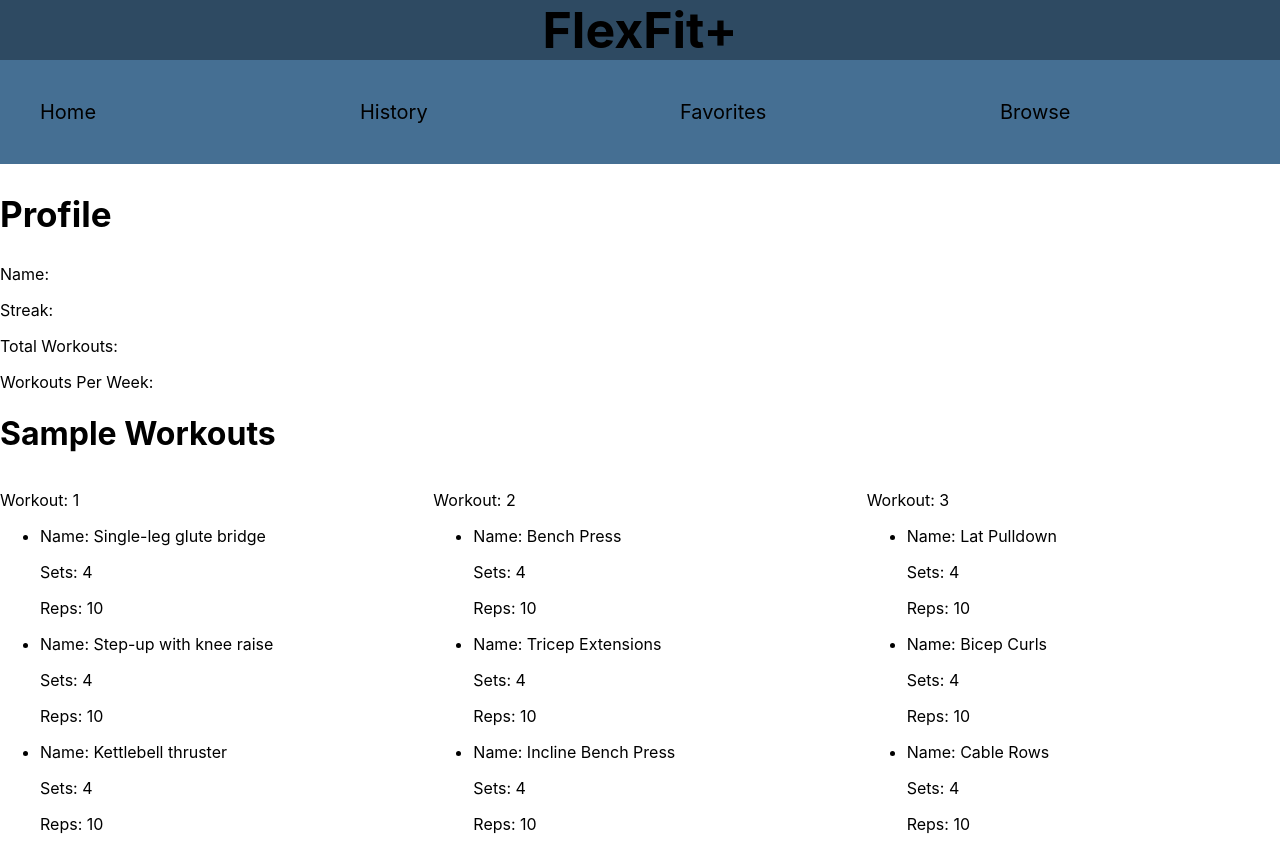
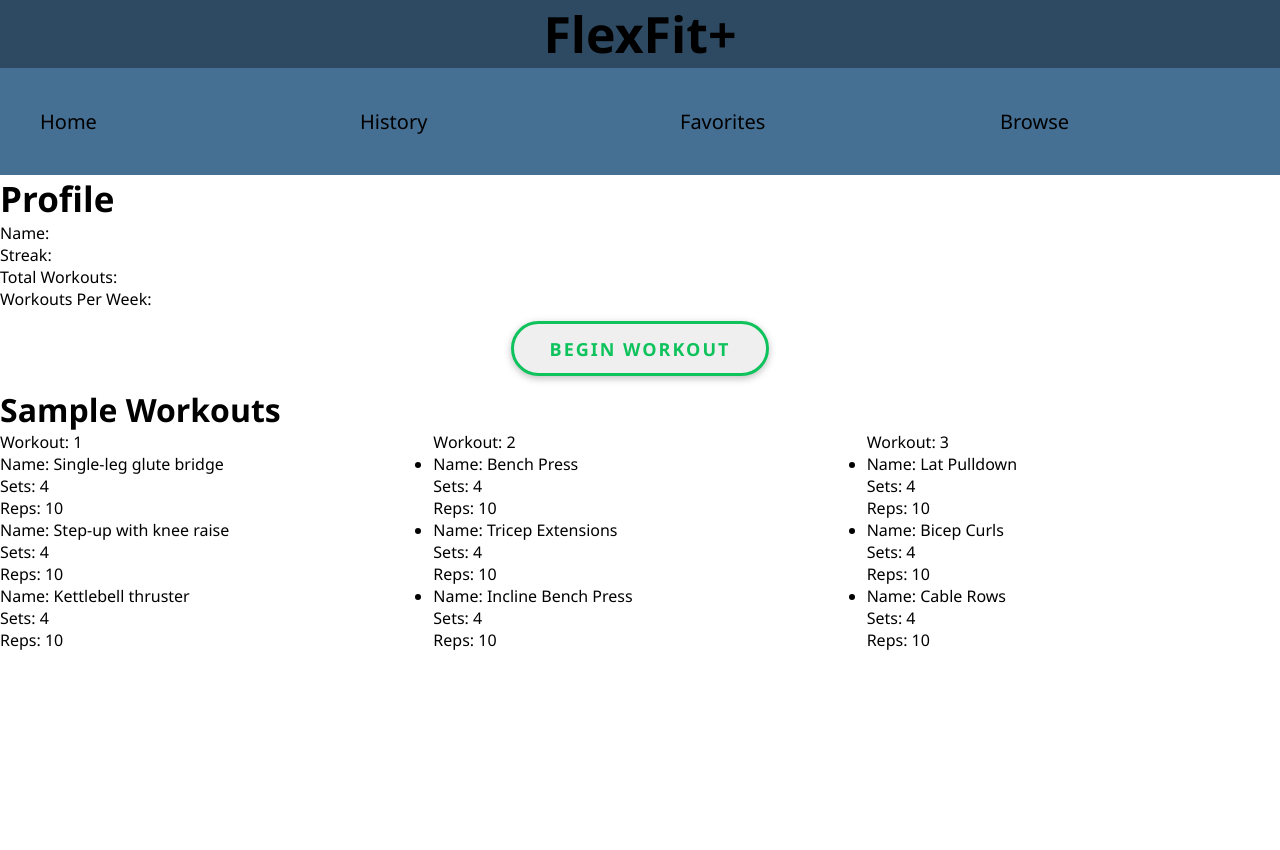
Before and after one commit to marckatz/exercises, a React (Create React App) app: page / in a window 1280 px wide. Shown: the top 850 px of the page. After the commit the page ends 800 px from the top, so only its background shows below. Built offline with nearby package versions, Linux system fonts and the light colour scheme.

Commit message:
modal addition

```diff
--- /dev/null
+++ b/src/components/Modal.js
@@ -0,0 +1,35 @@
+import React from 'react';
+
+const Modal = ({ open, onClose }) => {
+  if (!open) return null;
+  return (
+    <div onClick={onClose} className='overlay'>
+      <div
+        onClick={(e) => {
+          e.stopPropagation();
+        }}
+        className='modalContainer'
+      >
+        <div className='modalRight'>
+          <p className='closeBtn' onClick={onClose}>
+            X
+          </p>
+          <div className='content'>
+            <h1>Workout Started</h1>
+            <p>blah blah blah</p>
+          </div>
+          <div className='btnContainer'>
+            <button className='btnPrimary'>
+              <span className='bold'> End Workout</span>
+            </button>
+            <button className='btnOutline'>
+              <span className='bold'>Cancel Workout</span>
+            </button>
+          </div>
+        </div>
+      </div>
+    </div>
+  );
+};
+
+export default Modal;
--- a/src/components/Profile.js
+++ b/src/components/Profile.js
@@ -1,14 +1,27 @@
 import React from "react";
+import Modal from './Modal';
+import { useState} from "react"
 
 function Profile(){
+    const [openModal, setOpenModal] = useState(false);
     return (
         <div>
-            <h2 className="profile">Profile</h2>
-            <p>Name: </p>
-            <p>Streak: </p>
-            <p>Total Workouts:</p>
-            <p>Workouts Per Week: </p>
+            <div>
+                <h2 className="profile">Profile</h2>
+                <p>Name: </p>
+                <p>Streak: </p>
+                <p>Total Workouts: </p>
+                <p>Workouts Per Week: </p>
+            </div>
+            <div className= "button-div">
+                <button onClick={() => setOpenModal(true)} className="button-main" >Begin Workout</button>
+                <Modal
+                open={openModal}
+                onClose={() => setOpenModal(false)} />
+            </div>
+
         </div>
+
     )
 }
 
--- a/src/index.css
+++ b/src/index.css
@@ -49,3 +49,163 @@ code {
   border: none;
   margin: 0;
 }
+
+.button-main {
+  font-size: 18px;
+  letter-spacing: 2px;
+  text-transform: uppercase;
+  display: inline-block;
+  text-align: right;
+  font-weight: bold;
+  padding: 0.7em 2em;
+  border: 3px solid #0ec25c;
+  border-radius: 200px;
+  position: relative;
+  box-shadow: 0 2px 10px rgba(0, 0, 0, 0.16), 0 3px 6px rgba(0, 0, 0, 0.1);
+  color: #0ec25c;
+  text-decoration: none;
+  transition: 0.3s ease all;
+  z-index: -1;
+  width: 70%,30%;
+}
+
+.button-main:before {
+  transition: 0.5s all ease;
+  position: absolute;
+  top: 0;
+  left: 50%;
+  right: 50%;
+  bottom: 0;
+  opacity: 0;
+  content: '';
+  background-color: #0ec25c;
+  z-index: -1;
+  border-radius: 16px;
+}
+
+.button-main:hover, button:focus {
+  color: white;
+}
+
+.button-main:hover:before, button:focus:before {
+  transition: 0.5s all ease;
+  left: 0;
+  right: 0;
+  opacity: 1;
+}
+
+.button-main:active {
+  transform: scale(0.9);
+}
+
+.button-div{
+  text-transform: uppercase;
+  display: center;
+  display: top;
+  text-align: center;
+  font-weight: bold;
+  padding: 0.7em 2em;
+  position: relative
+
+}
+
+* {
+  margin: 0;
+  padding: 0;
+  font-family: 'Segoe UI', Tahoma, Geneva, Verdana, sans-serif;
+}
+
+/* Modal Button */
+.modalButton {
+  position: fixed;
+  top: 40%;
+  left: 50%;
+  transform: translate(-50%, -50%);
+  z-index: -1;
+  padding: 12px 24px;
+}
+
+
+/* Modal */
+.overlay {
+  /* background-color: rgba(0, 0, 0, 0.5); */
+  position: fixed;
+  width: 100%;
+  height: 100%;
+}
+
+.modalContainer {
+  max-width: 600px;
+  width: 100%;
+  position: fixed;
+  top: 50%;
+  left: 50%;
+  transform: translate(-50%, -50%);
+  display: flex;
+  background-color: #ffffff;
+  box-shadow: 0px 0px 18px 0px rgba(0, 0, 0, 0.75);
+  border-radius: 80px;
+}
+
+
+.modalRight {
+  width: 100%;
+}
+
+.closeBtn {
+  position: fixed;
+  top: 50px;
+  right: 50px;
+}
+
+.content {
+  display: flex;
+  flex-direction: column;
+  justify-content: center;
+  text-align: center;
+  margin-top: 3rem;
+  padding: 1rem 2rem;
+}
+
+.btnContainer {
+  display: flex;
+  padding:10rem 1rem;
+}
+.btnContainer button {
+  width: 100%;
+  margin: .5rem;
+  padding: 16px 0;
+  /* border: none; */
+  border: 1px solid #c60808;
+  /* color: #ffffff; */
+}
+
+.btnPrimary {
+  background-color: #e10606;
+  color: white;
+}
+
+.btnOutline {
+  /* background-color: #a76a99; */
+  background-color: white;
+  color: #1b2757;
+}
+
+.bold {
+  font-weight: 600;
+}
+
+@media screen and (max-width: 500px) {
+  .modalContainer {
+    flex-direction: column;
+    top: 0;
+    left: 0;
+    transform: none;
+    width: 100%;
+    height: 100vh;
+  }
+
+  .heading {
+    margin: 1rem;
+  }
+}
```
Also changed, not shown: src/components/HistoryCard.js (added, +23 -0 lines), src/Gymlogo.jpg (added).
